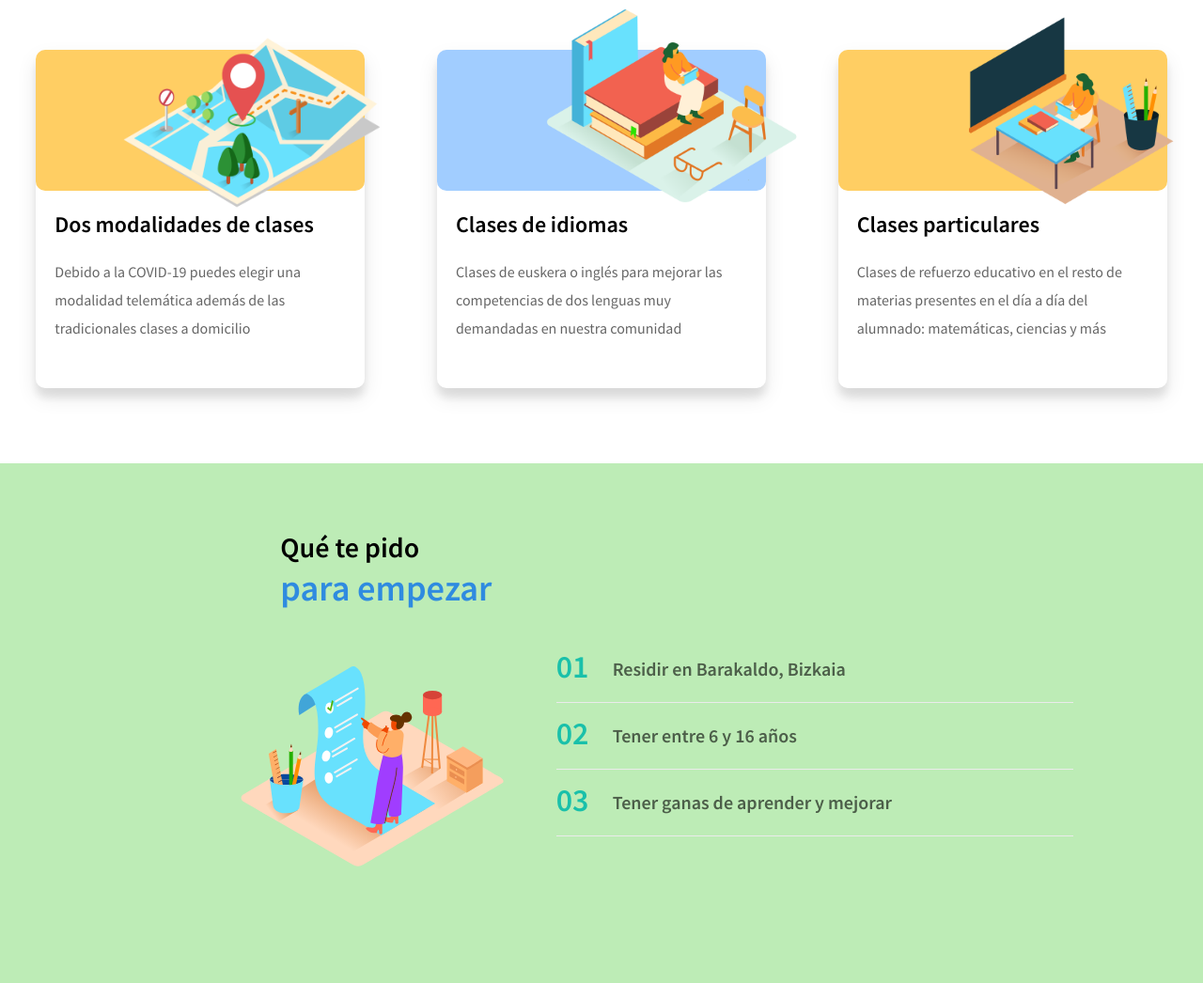
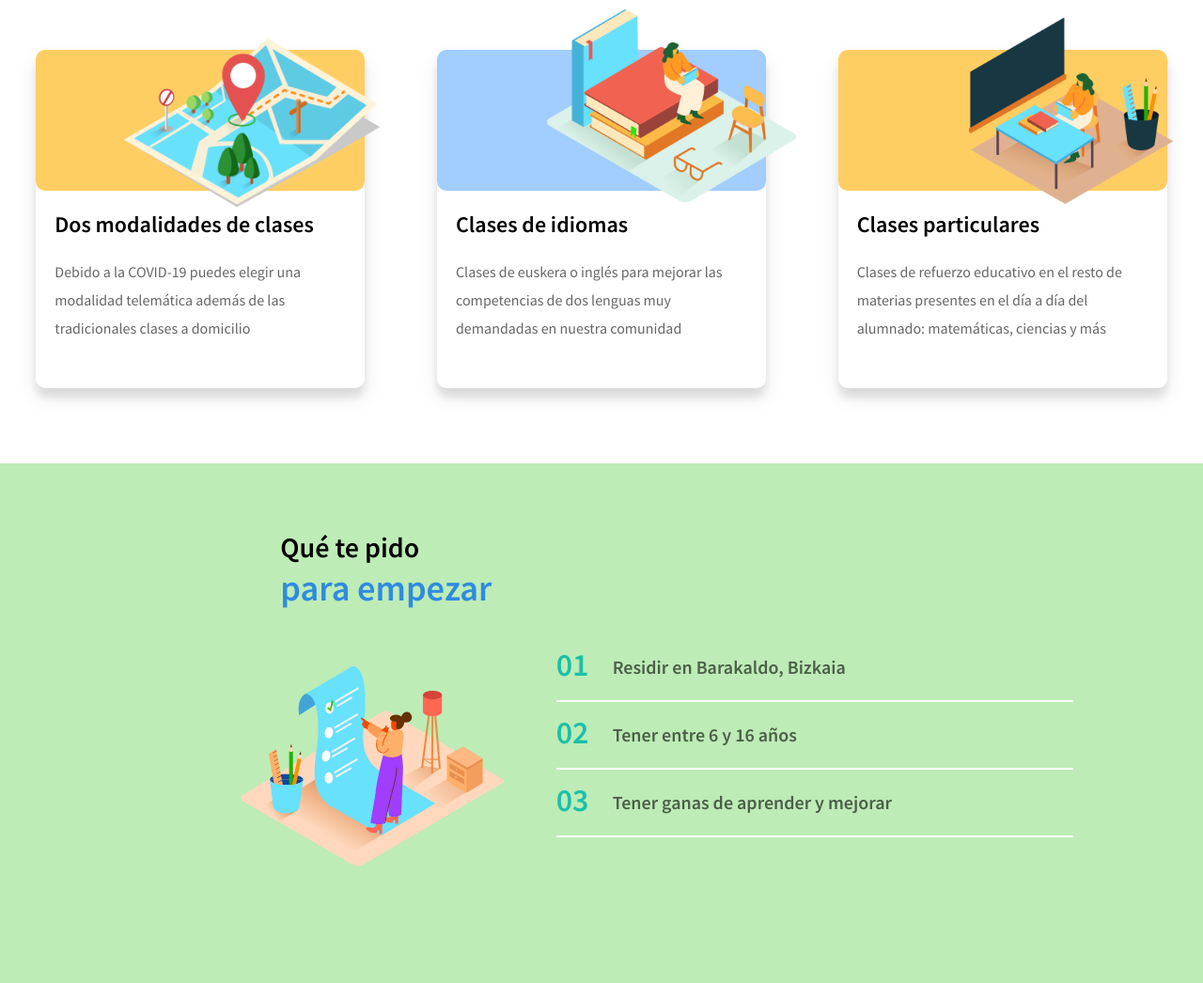
Before and after one commit to Aitorfdez/Misclases, a plain HTML site: page index.html in a window 1280 px wide. Shown: the part 1707-2753 px from the top of the page at 94% size. Drawn offline with nearby package versions, Linux system fonts and the light colour scheme.

Commit message:
Update styles.css

```diff
--- a/styles.css
+++ b/styles.css
@@ -139,7 +139,7 @@ ol li{
     font-size: 34px;
     position: relative;
     margin-bottom: 20px;
-    border-bottom: 1px solid #ebebeb;
+    border-bottom: 2px solid #fff;
 }
 
 li p{
@@ -285,7 +285,7 @@ li span{
     font-size: 34px;
     position: relative;
     margin-bottom: 20px;
-    border-bottom: 1px solid #ebebeb;
+    border-bottom: 2px solid #fff;
 }
 
 .requisitosList li p{
```
